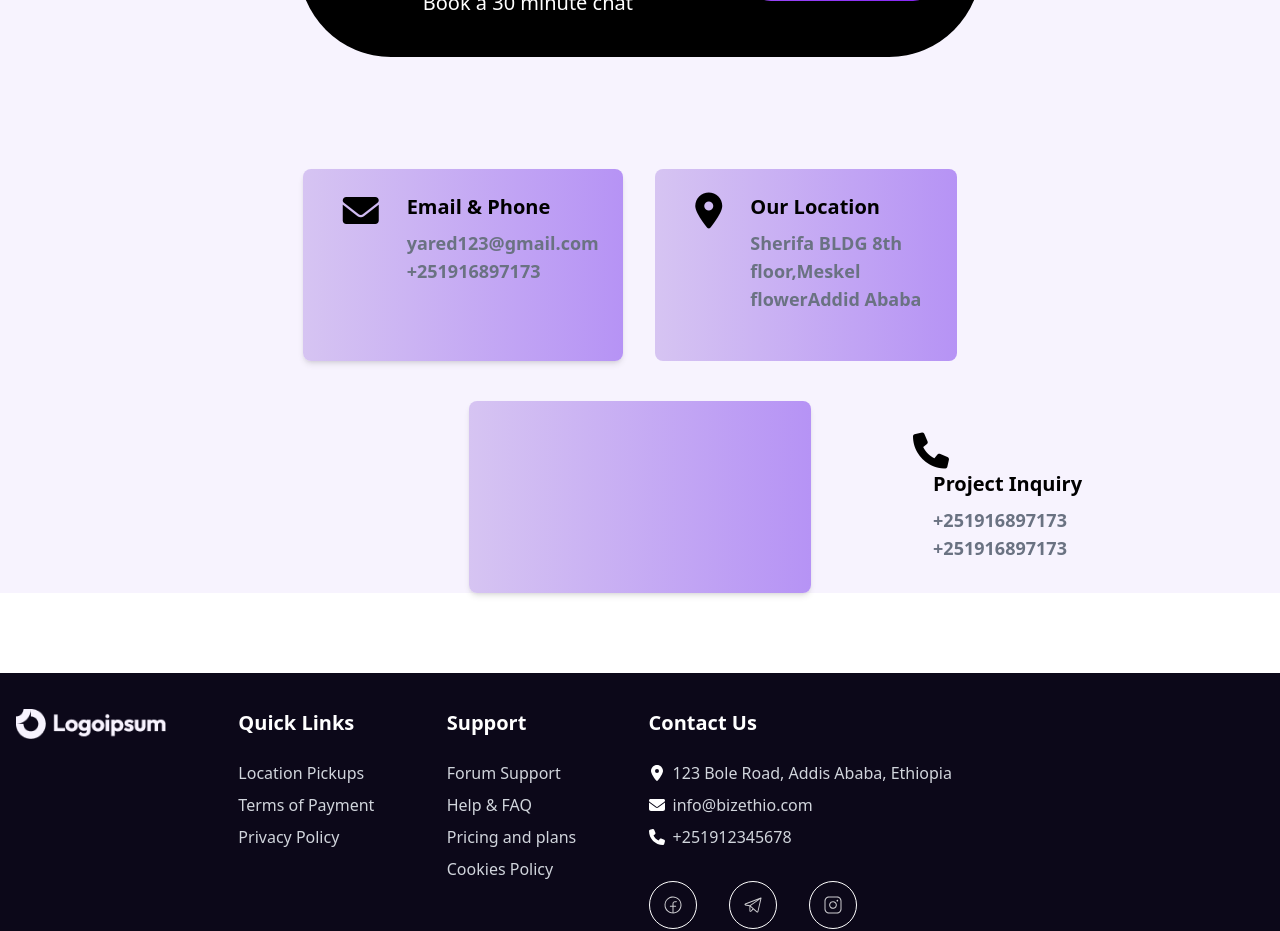
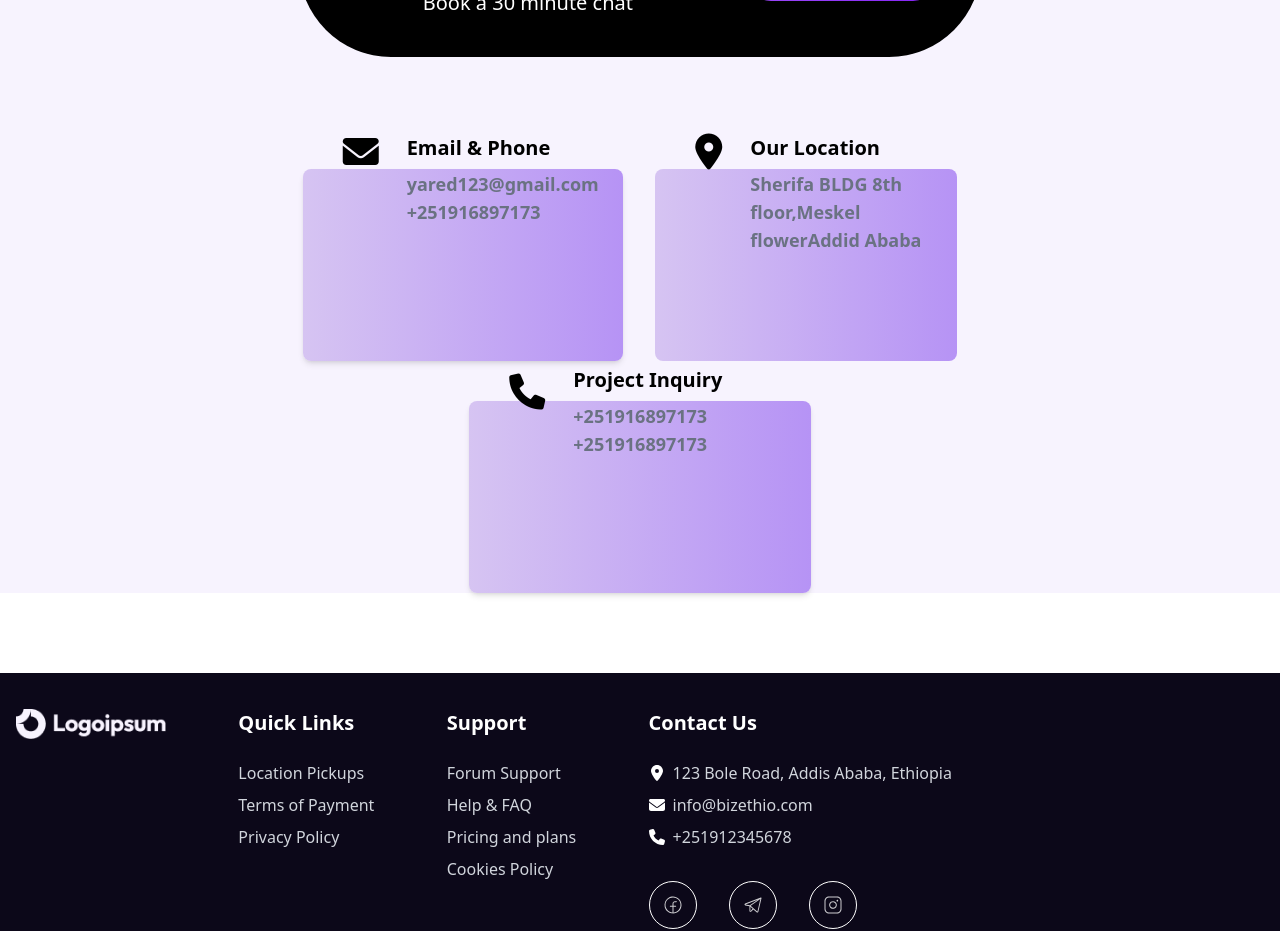
Before and after one commit to Heryakos-Technology/heryakos-static-page, a Vue app: page /contact in a window 1280 px wide. Shown: the part 1980-2911 px from the top of the page. Built offline with nearby package versions, Linux system fonts and the light colour scheme.

Commit message:
adding animations in contact us page

```diff
--- a/package.json
+++ b/package.json
@@ -13,9 +13,9 @@
     "@fortawesome/free-solid-svg-icons": "^6.7.2",
     "@fortawesome/vue-fontawesome": "^3.0.8",
     "@tailwindcss/vite": "^4.0.9",
+    "emailjs-com": "^3.2.0",
     "gsap": "^3.12.7",
     "motion": "^12.4.10",
-    "emailjs-com": "^3.2.0",
     "pinia": "^3.0.1",
     "tailwindcss": "^4.0.9",
     "vue": "^3.5.13",
--- a/src/views/ContactUs.vue
+++ b/src/views/ContactUs.vue
@@ -152,7 +152,9 @@ prefer.</p>
         </div>
         <div class="mt-28 lg:w-4/5 lg:mx-auto">
             <div class="flex ml-1 mr-1 ">
-                <div class="flex cardDiv pl-3 pr-3 w-3/4 rounded-lg pt-3 pb-6 shadow-md lg:w-4/5 lg:mr-5 lg:pl-10 lg:pt-6">
+                <div class="card flex cardDiv pl-3 pr-3 w-3/4 rounded-lg pt-3 pb-6 shadow-md lg:w-4/5 lg:mr-5 lg:pl-10 lg:pt-6">
+                    <div class="last flex">
+
                         <div class="mr-2">
                             <i class="fa-solid fa-envelope text-black text-2xl lg:text-4xl"></i>
                         </div>
@@ -162,7 +164,10 @@ prefer.</p>
                             <p class="text-sm text-gray-500  font-semibold lg:text-lg">+251916897173</p>
                         </div>
                     </div>
-                <div class="flex cardDiv w-3/4 pl-3 pr-3 rounded-lg py-4 ml-3 lg:w-3/4 lg:h-48 lg:mr-5 lg:pl-10 lg:pt-6">
+                </div>
+                <div class="card flex cardDiv w-3/4 pl-3 pr-3 rounded-lg py-4 ml-3 lg:w-3/4 lg:h-48 lg:mr-5 lg:pl-10 lg:pt-6">
+                    <div class="last flex">
+
                         <div class="mr-2">
                             <i class="fa-solid fa-location-dot text-black text-2xl lg:text-4xl"></i>
                         </div>
@@ -175,8 +180,9 @@ flowerAddid Ababa</p>
                         </div>
                     </div>
                 </div>
-            <div class="flex cardDiv w-1/2 pl-3 pr-2  rounded-lg pt-3 pb-7 ml-1 shadow-md mt-10 lg:h-48  lg:pr-1 lg:pl-10  lg:pt-6 lg:w-1/2 lg:mx-auto">
-                <div class="last">
+            </div>
+            <div class="card flex cardDiv w-1/2 pl-3 pr-2  rounded-lg pt-3 pb-7 ml-1 shadow-md mt-10 lg:h-48  lg:pr-1 lg:pl-10  lg:pt-6 lg:w-1/2 lg:mx-auto">
+                <div class="last flex">
                     <div class="mr-2">
                         <i class="fa-solid fa-phone text-black text-2xl lg:text-4xl mt-2"></i>
                     </div>
@@ -197,15 +203,15 @@ import { defineComponent } from 'vue';
 import { ref } from 'vue';
 import emailjs from 'emailjs-com';
 import { onMounted } from 'vue';
-import { animate, spring, inView, delay } from 'motion';
+import { animate, spring, inView, delay,hover } from 'motion';
 export default defineComponent({
     setup() {
         onMounted(() => {
             const startAnimation = (element, animationProps) => {
                 animate(element, animationProps, {
-                    duration: 3,
+                    duration: 4,
+                    repeat:1,
                     easing: [0.17, 0.55, 0.55, 1],
-                    repeat: Infinity,
                     direction: 'alternate',
 
                 });
@@ -214,12 +220,18 @@ export default defineComponent({
 
             inView(".last", (element, isInView) => {
                 if (isInView) {
-                    startAnimation(element, { opacity: 1, x: [-100, 500] },{delay:100});
+                    startAnimation(element, { opacity: 1, y: [-100, 10] },{delay:100});
                 } else {
 
                     animate(element, { opacity: 0, x: 0 });
                 }
             });
+            hover(".card", (element) => {
+                startAnimation(element, {scale:0.9,duration:2})
+
+  return () => animation.stop()
+})
+
 
 
             // inView(".box1", (element, isInView) => {
```
Lines whose indentation alone changed are shown as unchanged.
